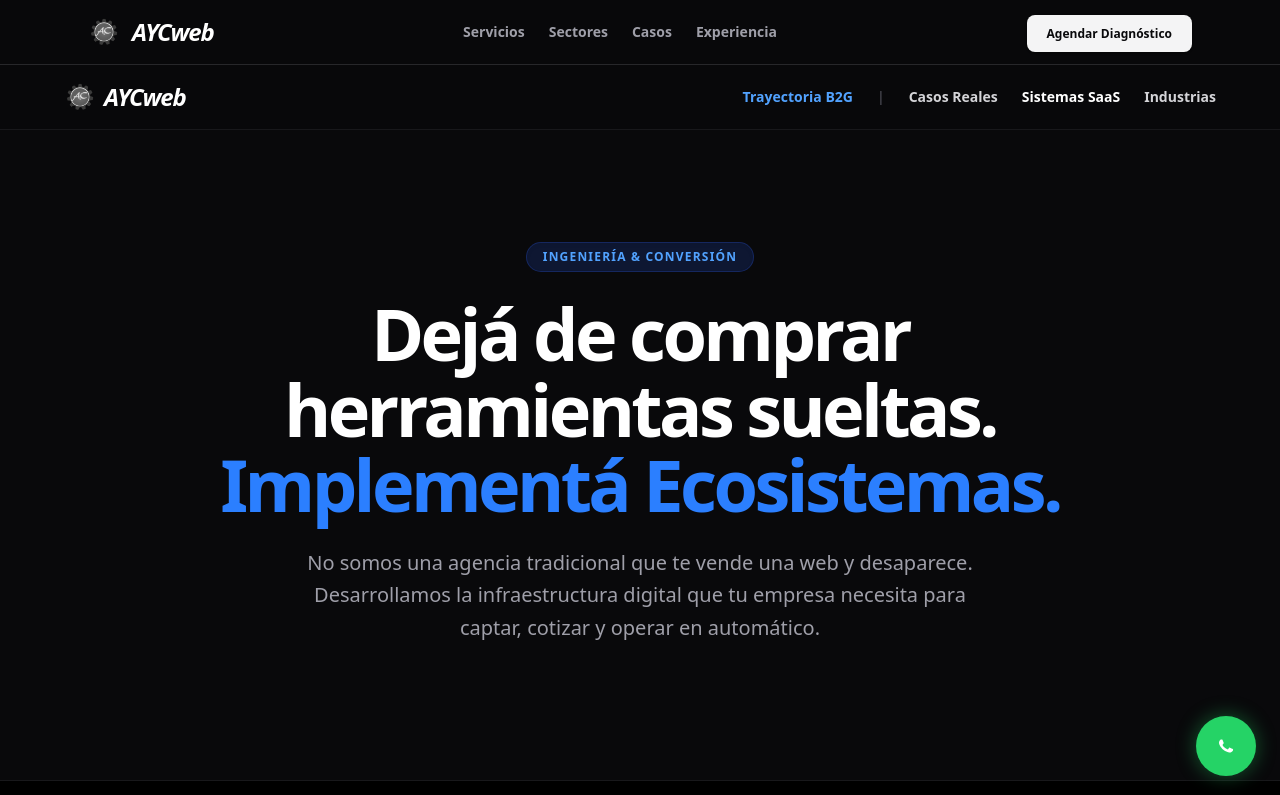
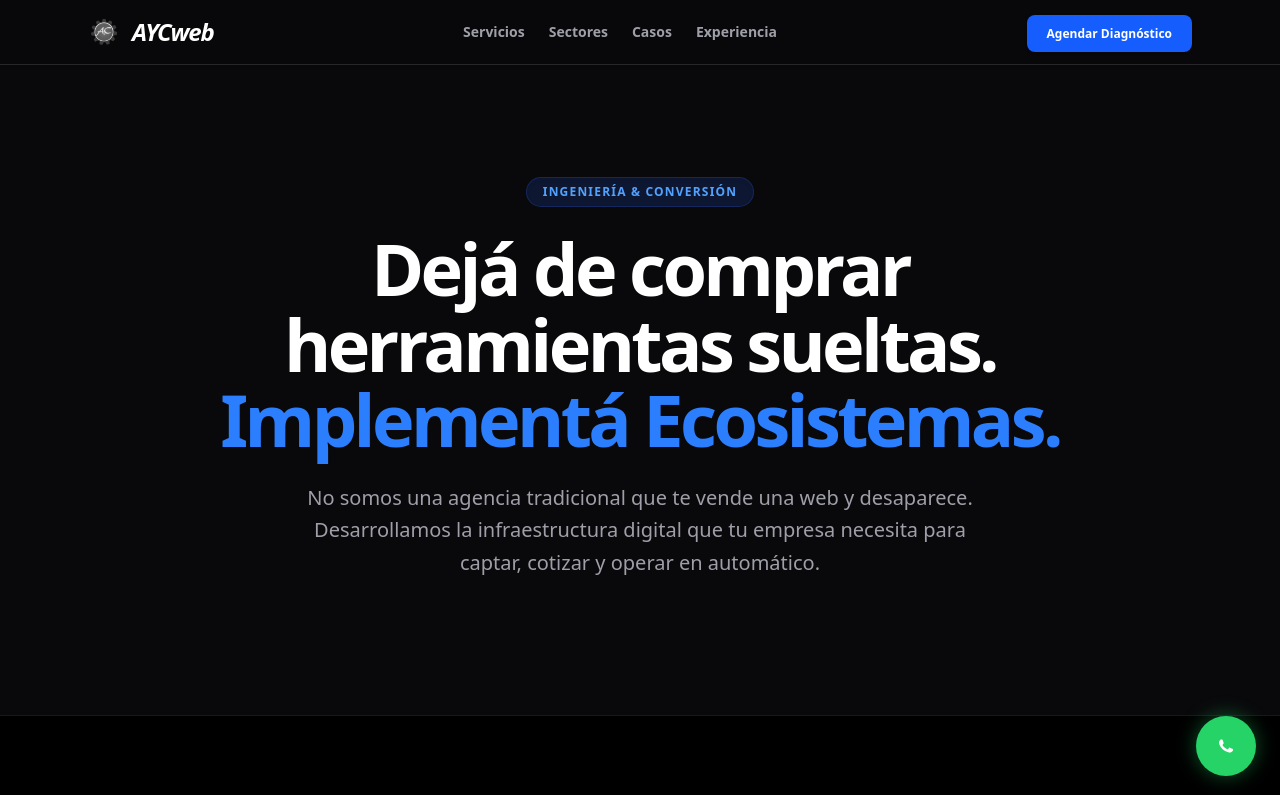
Before and after one commit to oscaramarilla/aycweb, a Next.js app: page /servicios in a window 1280 px wide. Shown: the top 795 px of the page. Built offline with nearby package versions, Linux system fonts and the light colour scheme.

Commit message:
Arquitectura 10/10: Code Review. Eliminacion total de navbars internos. Vercel forzado a sincronizar version final.

```diff
--- a/app/layout.tsx
+++ b/app/layout.tsx
@@ -37,14 +37,15 @@ export default function RootLayout({
 
   return (
     <html lang="es" className={`${inter.variable} scroll-smooth`}>
-      <body className="antialiased bg-zinc-950 text-white min-h-screen flex flex-col font-sans">
+      <body className="antialiased bg-zinc-950 text-zinc-50 min-h-screen flex flex-col font-sans">
 
         {/* 🛑 NAVEGACIÓN GLOBAL UNIFICADA Y DEFINITIVA */}
-        <header className="sticky top-0 z-50 w-full backdrop-blur-md bg-zinc-950/80 border-b border-zinc-800">
+        <header className="sticky top-0 z-50 w-full backdrop-blur-md bg-zinc-950/90 border-b border-zinc-800 shadow-sm">
           <div className="max-w-6xl mx-auto px-6 py-4 flex flex-col md:flex-row items-center justify-between gap-4">
 
             <Link href="/" className="flex items-center gap-3 group">
               <div className="w-8 h-8 relative flex items-center justify-center transition-transform group-hover:scale-105">
+                 {/* Asegúrate de tener public/logo-ayc.webp */}
                  <Image src="/logo-ayc.webp" alt="AYCweb Logo" width={32} height={32} className="object-contain" />
               </div>
               <span className="font-black text-2xl tracking-tighter text-white italic">AYCweb</span>
@@ -61,7 +62,7 @@ export default function RootLayout({
                <a
                 href={`https://wa.me/${whatsappNumber}?text=${whatsappMsg}`}
                 target="_blank" rel="noopener noreferrer"
-                className="bg-zinc-100 hover:bg-white text-zinc-950 text-xs font-black px-5 py-2.5 rounded-lg transition-colors shadow-sm"
+                className="bg-blue-600 hover:bg-blue-500 text-white text-xs font-black px-5 py-2.5 rounded-lg transition-colors shadow-sm"
                >
                  Agendar Diagnóstico
                </a>
@@ -70,7 +71,7 @@ export default function RootLayout({
           </div>
         </header>
 
-        {/* CONTENIDO DE LA PÁGINA */}
+        {/* CONTENIDO PRINCIPAL */}
         <main className="flex-grow">
           {children}
         </main>
@@ -87,7 +88,7 @@ export default function RootLayout({
            </div>
         </footer>
 
-        {/* BOTÓN FLOTANTE WHATSAPP */}
+        {/* BOTÓN FLOTANTE WHATSAPP (Solo el ícono verde de conversión) */}
         <a
           href={`https://wa.me/${whatsappNumber}?text=${whatsappMsg}`}
           target="_blank"
--- a/app/servicios/page.tsx
+++ b/app/servicios/page.tsx
@@ -1,34 +1,13 @@
 import Link from "next/link";
-import Image from "next/image";
 
 export default function ServiciosPage() {
   const whatsappNumber = "595985864209";
   const whatsappMsg = encodeURIComponent("¡Hola Oscar! Vi sus soluciones en AYCweb y quiero agendar un diagnóstico para ver qué sistema necesita mi empresa.");
 
   return (
-    <div className="flex flex-col min-h-screen bg-zinc-950 text-zinc-50 font-sans selection:bg-blue-500 selection:text-white pb-24 md:pb-0">
+    <div className="flex flex-col min-h-screen bg-zinc-950 text-zinc-50 font-sans pb-24 md:pb-0">
 
-      {/* 🛑 NAVEGACIÓN */}
-      <nav className="flex justify-between items-center px-6 py-4 border-b border-zinc-900 bg-zinc-950/80 backdrop-blur-md sticky top-0 z-50">
-        <div className="max-w-6xl mx-auto w-full flex flex-col md:flex-row items-center justify-between gap-3">
-          <Link href="/" className="flex items-center justify-center mt-1 md:mt-0 gap-2">
-            <div className="w-8 h-8 relative flex items-center justify-center">
-               <Image src="/logo-ayc.webp" alt="AYCweb Logo" width={32} height={32} className="object-contain" />
-            </div>
-            <span className="font-black text-2xl tracking-tighter text-white italic">AYCweb</span>
-          </Link>
-          <nav className="flex items-center justify-center gap-4 sm:gap-6 text-[12px] sm:text-sm font-semibold text-zinc-300 w-full md:w-auto pb-1 md:pb-0 flex-wrap">
-            <Link href="/experiencia" className="hover:text-white transition-colors text-blue-400">Trayectoria B2G</Link>
-            <span className="text-zinc-700 hidden sm:inline">|</span>
-            <Link href="/casos" className="hover:text-white transition-colors">Casos Reales</Link>
-            <Link href="/servicios" className="text-white font-bold">Sistemas SaaS</Link>
-            <Link href="/sectores" className="hover:text-white transition-colors">Industrias</Link>
-          </nav>
-        </div>
-      </nav>
-
-      {/* 🚀 HERO SECTION: Posicionamiento */}
-      <section className="relative pt-20 pb-16 md:pt-28 md:pb-24 px-6 text-center overflow-hidden border-b border-zinc-900">
+      <section className="relative pt-16 pb-16 md:pt-28 md:pb-24 px-6 text-center overflow-hidden border-b border-zinc-900">
         <div className="absolute top-0 left-1/2 -translate-x-1/2 w-[800px] h-[800px] bg-blue-600/10 rounded-full blur-[120px] pointer-events-none -z-10"></div>
         <div className="max-w-4xl mx-auto relative z-10">
           <span className="inline-block px-4 py-1.5 rounded-full bg-blue-900/30 text-blue-400 text-xs font-bold uppercase tracking-widest border border-blue-900/50 mb-6 shadow-inner">
@@ -43,79 +22,60 @@ export default function ServiciosPage() {
         </div>
       </section>
 
-      {/* ⚙️ CORE OFFERINGS (Los 3 Pilares) */}
       <section className="py-24 bg-black border-b border-zinc-900">
         <div className="max-w-6xl mx-auto px-6">
           <div className="grid grid-cols-1 lg:grid-cols-3 gap-8">
-
-            {/* Pilar 1: Captación */}
             <div className="bg-zinc-900/50 p-10 rounded-[2rem] border border-zinc-800 hover:border-blue-600/50 transition-colors group relative overflow-hidden">
               <div className="absolute top-0 right-0 w-32 h-32 bg-blue-600/10 rounded-full blur-2xl group-hover:bg-blue-600/20 transition-all"></div>
               <div className="w-14 h-14 bg-blue-950/50 text-blue-500 rounded-2xl flex items-center justify-center mb-8 border border-blue-900/50 shadow-inner">
                 <svg className="w-7 h-7" fill="none" stroke="currentColor" viewBox="0 0 24 24"><path strokeLinecap="round" strokeLinejoin="round" strokeWidth="2" d="M13 7h8m0 0v8m0-8l-8 8-4-4-6 6"></path></svg>
               </div>
               <h3 className="text-2xl font-black text-white mb-4">Captación & Ventas</h3>
-              <p className="text-zinc-400 leading-relaxed mb-8">
-                Cortá la fuga de clientes. Diseñamos embudos donde el usuario entra, entiende tu valor y es dirigido exactamente hacia el cierre comercial.
-              </p>
+              <p className="text-zinc-400 leading-relaxed mb-8">Cortá la fuga de clientes. Diseñamos embudos donde el usuario entra, entiende tu valor y es dirigido exactamente hacia el cierre comercial.</p>
               <ul className="space-y-4 mb-8">
                 <li className="flex gap-3 text-zinc-300 text-sm"><span className="text-blue-500 font-black">✓</span> Landings B2B de Alta Conversión</li>
                 <li className="flex gap-3 text-zinc-300 text-sm"><span className="text-blue-500 font-black">✓</span> Embudos Digitales (Funnels)</li>
                 <li className="flex gap-3 text-zinc-300 text-sm"><span className="text-blue-500 font-black">✓</span> Integración inteligente con WhatsApp</li>
               </ul>
             </div>
-
-            {/* Pilar 2: Operativa */}
             <div className="bg-zinc-900/50 p-10 rounded-[2rem] border border-zinc-800 hover:border-emerald-600/50 transition-colors group relative overflow-hidden transform lg:-translate-y-4 shadow-2xl bg-gradient-to-b from-zinc-900 to-zinc-950">
                <div className="absolute top-0 right-0 w-32 h-32 bg-emerald-600/10 rounded-full blur-2xl group-hover:bg-emerald-600/20 transition-all"></div>
               <div className="w-14 h-14 bg-emerald-950/50 text-emerald-500 rounded-2xl flex items-center justify-center mb-8 border border-emerald-900/50 shadow-inner">
                 <svg className="w-7 h-7" fill="none" stroke="currentColor" viewBox="0 0 24 24"><path strokeLinecap="round" strokeLinejoin="round" strokeWidth="2" d="M9 12h6m-6 4h6m2 5H7a2 2 0 01-2-2V5a2 2 0 012-2h5.586a1 1 0 01.707.293l5.414 5.414a1 1 0 01.293.707V19a2 2 0 01-2 2z"></path></svg>
               </div>
               <h3 className="text-2xl font-black text-white mb-4">Automatización Operativa</h3>
-              <p className="text-zinc-400 leading-relaxed mb-8">
-                Dejá de hacer trabajo de robot. Sistematizamos tus procesos manuales para que coticés y documentés más rápido, con cero errores.
-              </p>
+              <p className="text-zinc-400 leading-relaxed mb-8">Dejá de hacer trabajo de robot. Sistematizamos tus procesos manuales para que coticés y documentés más rápido, con cero errores.</p>
               <ul className="space-y-4 mb-8">
                 <li className="flex gap-3 text-zinc-300 text-sm"><span className="text-emerald-500 font-black">✓</span> Cotizadores PDF Automáticos</li>
                 <li className="flex gap-3 text-zinc-300 text-sm"><span className="text-emerald-500 font-black">✓</span> Formularios Inteligentes de Precalificación</li>
                 <li className="flex gap-3 text-zinc-300 text-sm"><span className="text-emerald-500 font-black">✓</span> Generación de Contratos B2B</li>
               </ul>
             </div>
-
-            {/* Pilar 3: A Medida */}
             <div className="bg-zinc-900/50 p-10 rounded-[2rem] border border-zinc-800 hover:border-purple-600/50 transition-colors group relative overflow-hidden">
                <div className="absolute top-0 right-0 w-32 h-32 bg-purple-600/10 rounded-full blur-2xl group-hover:bg-purple-600/20 transition-all"></div>
               <div className="w-14 h-14 bg-purple-950/50 text-purple-500 rounded-2xl flex items-center justify-center mb-8 border border-purple-900/50 shadow-inner">
                 <svg className="w-7 h-7" fill="none" stroke="currentColor" viewBox="0 0 24 24"><path strokeLinecap="round" strokeLinejoin="round" strokeWidth="2" d="M10.325 4.317c.426-1.756 2.924-1.756 3.35 0a1.724 1.724 0 002.573 1.066c1.543-.94 3.31.826 2.37 2.37a1.724 1.724 0 001.065 2.572c1.756.426 1.756 2.924 0 3.35a1.724 1.724 0 00-1.066 2.573c.94 1.543-.826 3.31-2.37 2.37a1.724 1.724 0 00-2.572 1.065c-.426 1.756-2.924 1.756-3.35 0a1.724 1.724 0 00-2.573-1.066c-1.543.94-3.31-.826-2.37-2.37a1.724 1.724 0 00-1.065-2.572c-1.756-.426-1.756-2.924 0-3.35a1.724 1.724 0 001.066-2.573c-.94-1.543.826-3.31 2.37-2.37.996.608 2.296.07 2.572-1.065z"></path><path strokeLinecap="round" strokeLinejoin="round" strokeWidth="2" d="M15 12a3 3 0 11-6 0 3 3 0 016 0z"></path></svg>
               </div>
               <h3 className="text-2xl font-black text-white mb-4">Sistemas a Medida</h3>
-              <p className="text-zinc-400 leading-relaxed mb-8">
-                Ingeniería pura para cuellos de botella específicos. Desarrollamos herramientas en la nube exclusivas para la operativa de tu industria.
-              </p>
+              <p className="text-zinc-400 leading-relaxed mb-8">Ingeniería pura para cuellos de botella específicos. Desarrollamos herramientas en la nube exclusivas para la operativa de tu industria.</p>
               <ul className="space-y-4 mb-8">
                 <li className="flex gap-3 text-zinc-300 text-sm"><span className="text-purple-500 font-black">✓</span> Portales de Clientes (B2B/B2G)</li>
                 <li className="flex gap-3 text-zinc-300 text-sm"><span className="text-purple-500 font-black">✓</span> Dashboards y Métricas en Tiempo Real</li>
                 <li className="flex gap-3 text-zinc-300 text-sm"><span className="text-purple-500 font-black">✓</span> Paneles de Inventario a medida</li>
               </ul>
             </div>
-
           </div>
         </div>
       </section>
 
-      {/* 🧩 MÓDULOS INYECTABLES (Mostrar tecnología pero orientada a beneficio) */}
       <section className="py-24 bg-zinc-950 border-b border-zinc-900">
         <div className="max-w-6xl mx-auto px-6">
           <div className="flex flex-col lg:flex-row gap-16 items-center">
             <div className="w-full lg:w-1/2">
               <h2 className="text-3xl md:text-5xl font-black text-white mb-6">Módulos Plug & Play</h2>
-              <p className="text-zinc-400 leading-relaxed mb-8">
-                Podemos comenzar con un Ecosistema de Entrada e ir inyectándole "módulos" a medida que tu empresa lo exija. Escalas a tu propio ritmo, sin pagar por cosas que aún no usás.
-              </p>
+              <p className="text-zinc-400 leading-relaxed mb-8">Podemos comenzar con un Ecosistema de Entrada e ir inyectándole "módulos" a medida que tu empresa lo exija. Escalas a tu propio ritmo, sin pagar por cosas que aún no usás.</p>
               <div className="grid grid-cols-2 gap-4">
-                {[
-                  "CRM Ligero", "Pasarela de Pago Cripto/Fiat", "Catálogo Dinámico", "Cotizador en Vivo", "Sistema de Tickets", "Exportación a Excel/PDF"
-                ].map((modulo, i) => (
+                {["CRM Ligero", "Pasarela de Pago Cripto/Fiat", "Catálogo Dinámico", "Cotizador en Vivo", "Sistema de Tickets", "Exportación a Excel/PDF"].map((modulo, i) => (
                   <div key={i} className="bg-zinc-900 border border-zinc-800 p-4 rounded-xl text-sm font-bold text-zinc-300 flex items-center gap-2 shadow-inner">
                     <span className="w-2 h-2 rounded-full bg-emerald-500"></span>
                     {modulo}
@@ -123,8 +83,6 @@ export default function ServiciosPage() {
                 ))}
               </div>
             </div>
-
-            {/* Visualización de la Arquitectura */}
             <div className="w-full lg:w-1/2 relative">
                <div className="bg-zinc-900/80 border border-zinc-800 p-8 rounded-[2rem] shadow-2xl relative z-10">
                  <div className="flex items-center gap-4 mb-6 border-b border-zinc-800 pb-6">
@@ -143,7 +101,7 @@ export default function ServiciosPage() {
                  </div>
                  <div className="flex items-center gap-4 ml-12">
                    <div className="w-12 h-12 rounded-xl bg-[#25D366] flex items-center justify-center text-white font-black shadow-lg">
-                      <svg className="w-6 h-6" fill="currentColor" viewBox="0 0 24 24" xmlns="http://www.w3.org/2000/svg"><path d="M17.472 14.382c-.297-.149-1.758-.867-2.03-.967-.273-.099-.471-.148-.67.15-.197.297-.767.966-.94 1.164-.173.199-.347.223-.644.075-.297-.15-1.255-.463-2.39-1.475-.883-.788-1.48-1.761-1.653-2.059-.173-.297-.018-.458.13-.606.134-.133.298-.347.446-.52.149-.174.198-.298.298-.497.099-.198.05-.371-.025-.52-.075-.149-.669-1.612-.916-2.207-.242-.579-.487-.5-.669-.51a12.8 12.8 0 0 0-.57-.01c-.198 0-.52.074-.792.372-.272.297-1.04 1.016-1.04 2.479 0 1.462 1.065 2.875 1.213 3.074.149.198 2.096 3.2 5.077 4.487.709.306 1.262.489 1.694.625.712.227 1.36.195 1.871.118.571-.085 1.758-.719 2.006-1.413.248-.694.248-1.289.173-1.413-.074-.124-.272-.198-.57-.347"/></svg>
+                      <svg className="w-6 h-6" fill="currentColor" viewBox="0 0 24 24" xmlns="http://www.w3.org/2000/svg"><path d="M17.472 14.382c-.297-.149-1.758-.867-2.03-.967-.273-.099-.471-.148-.67.15-.197.297-.767.966-.94 1.164-.173.199-.347.223-.644.075-.297-.15-1.255-.463-2.39-1.475-.883-.788-1.48-1.761-1.653-2.059-.173-.297-.018-.458.13-.606.134-.133.298-.347.446-.52.149-.174.198-.298.298-.497.099-.198.05-.371-.025-.52-.075-.149-.669-1.612-.916-2.207-.242-.579-.487-.5-.669-.51"/></svg>
                    </div>
                    <div>
                      <h4 className="text-white font-bold">Cierre en WhatsApp</h4>
@@ -151,49 +109,23 @@ export default function ServiciosPage() {
                    </div>
                  </div>
                </div>
-               {/* Grid Decorativa */}
                <div className="absolute top-10 -right-10 w-full h-full border-2 border-dashed border-zinc-800 rounded-[2rem] -z-10"></div>
             </div>
           </div>
         </div>
       </section>
 
-      {/* 🚀 CTA FINAL */}
       <section className="py-24 bg-black text-center relative overflow-hidden">
         <div className="absolute top-1/2 left-1/2 -translate-x-1/2 -translate-y-1/2 w-[700px] h-[700px] bg-blue-600/10 rounded-full blur-[120px] pointer-events-none"></div>
         <div className="max-w-3xl mx-auto px-6 relative z-10">
           <h2 className="text-3xl md:text-5xl font-black text-white mb-6">Empecemos a ensamblar tu sistema.</h2>
-          <p className="text-xl text-zinc-400 mb-10 leading-relaxed">
-            Revisemos tu proceso comercial actual, encontremos los cuellos de botella y diseñemos la arquitectura digital exacta para resolverlos.
-          </p>
+          <p className="text-xl text-zinc-400 mb-10 leading-relaxed">Revisemos tu proceso comercial actual, encontremos los cuellos de botella y diseñemos la arquitectura digital exacta para resolverlos.</p>
           <div className="flex flex-col sm:flex-row justify-center gap-4">
-             <Link
-              href="/os"
-              className="bg-blue-600 hover:bg-blue-500 text-white font-black py-4 px-8 rounded-xl transition-all shadow-[0_0_30px_-5px_rgba(37,99,235,0.4)] active:scale-95"
-            >
-              Ver Planes de Implementación
-            </Link>
-            <a
-              href={`https://wa.me/${whatsappNumber}?text=${whatsappMsg}`}
-              target="_blank" rel="noopener noreferrer"
-              className="bg-zinc-900 hover:bg-zinc-800 border border-zinc-700 text-white font-bold py-4 px-8 rounded-xl transition-all flex items-center justify-center gap-2"
-            >
-              Agendar Diagnóstico Gratuito
-            </a>
+             <Link href="/os" className="bg-blue-600 hover:bg-blue-500 text-white font-black py-4 px-8 rounded-xl transition-all shadow-[0_0_30px_-5px_rgba(37,99,235,0.4)] active:scale-95">Ver Planes de Implementación</Link>
+            <a href={`https://wa.me/${whatsappNumber}?text=${whatsappMsg}`} target="_blank" rel="noopener noreferrer" className="bg-zinc-900 hover:bg-zinc-800 border border-zinc-700 text-white font-bold py-4 px-8 rounded-xl transition-all">Agendar Diagnóstico Gratuito</a>
           </div>
         </div>
       </section>
-
-      {/* STICKY CTA MOBILE */}
-      <div className="md:hidden fixed bottom-0 left-0 w-full bg-zinc-950/95 backdrop-blur-lg border-t border-zinc-800 p-4 z-50 shadow-[0_-20px_30px_-10px_rgba(0,0,0,0.7)]">
-        <Link
-          href="/os"
-          className="w-full flex bg-blue-600 text-white font-black py-4 px-6 rounded-xl items-center justify-center text-lg active:scale-95 transition-transform shadow-[0_0_20px_rgba(37,99,235,0.4)]"
-        >
-          Ver Precios y Planes &rarr;
-        </Link>
-      </div>
-
     </div>
   );
 }
```
Also changed, not shown: app/page.tsx (+3 -4 lines), app/sectores/page.tsx (+4 -14 lines).
